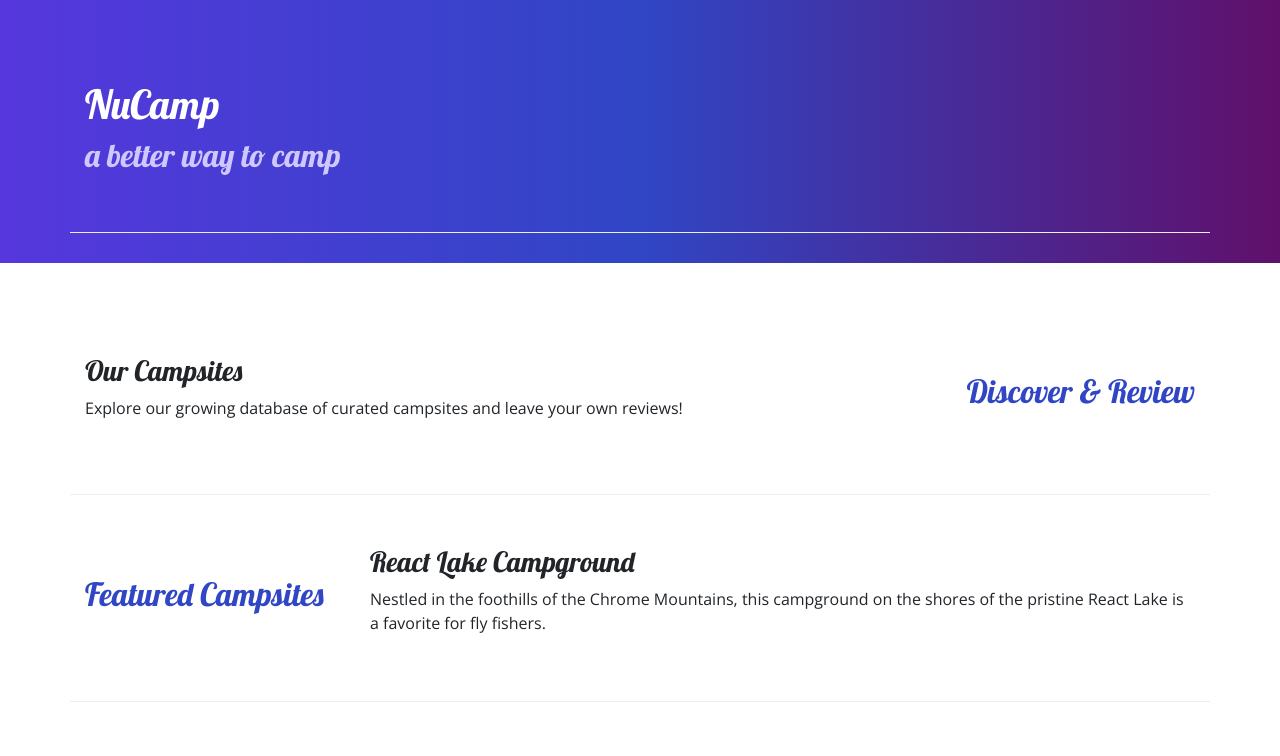
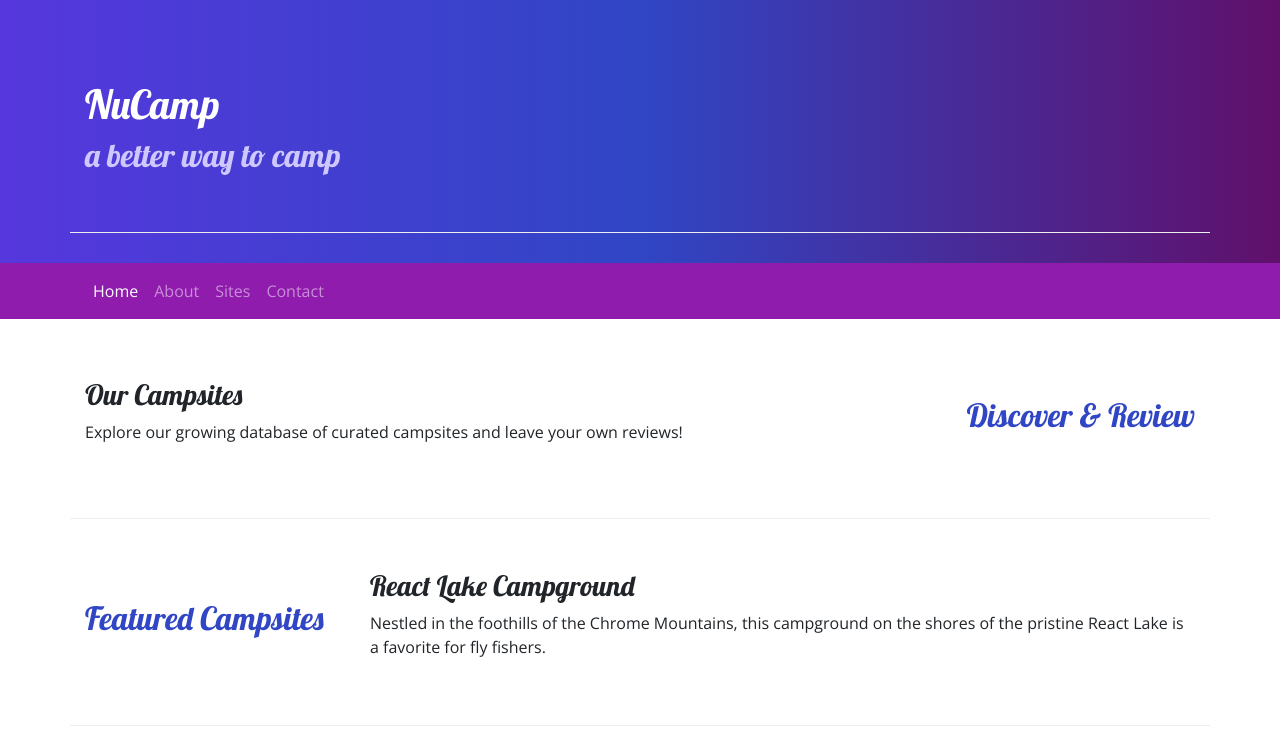
Before and after one commit to roylowe/nucampWebsite, a website: page index.html in a window 1280 px wide. Shown: the top 756 px of the page. Drawn offline with nearby package versions, Linux system fonts and the light colour scheme.

Commit message:
updated navbar

```diff
--- a/css/styles.css
+++ b/css/styles.css
@@ -20,6 +20,7 @@ footer{
 }
 
 .jumbotron{
+    margin: 0;
     padding: 30px;
     background-image: linear-gradient(to right, #5637DD,#3046C5,#60106B);
     color: white;
@@ -31,3 +32,7 @@ footer{
     border-bottom: 1px ridge;
     min-height: 200px;
 }
+
+.navbar{
+    background-color: #901CAD;
+}
--- a/index.html
+++ b/index.html
@@ -21,9 +21,25 @@
                     <h2>a better way to camp</h2>
                 </div>
             </div>
-
         </div>
     </header>
+    <!--Navigation bar section-->
+    <nav class="navbar navbar-expand-sm navbar-dark sticky-top">
+        <div class="container">
+            <button class="navbar-toggler ml-auto" type="button" data-toggle="collapse" data-target="#nucampNavbar">
+                <span class="navbar-toggler-icon"></span>
+            </button>
+            <div class="collapse navbar-collapse" id="nucampNavbar">
+                <ul class="navbar-nav">
+                    <li class="nav-item active"><a class="nav-link" href="#">Home</a></li>
+                    <li class="nav-item"><a class="nav-link" href="aboutus.html">About</a></li>
+                    <li class="nav-item"><a class="nav-link" href="#">Sites</a></li>
+                    <li class="nav-item"><a class="nav-link" href="#">Contact</a></li>
+                </ul>
+            </div>
+        </div>
+    </nav>
+
     <div class="container">
         <div class="row row-content align-items-center">
             <div class="col-sm-4 order-sm-last col-md-3">
```
